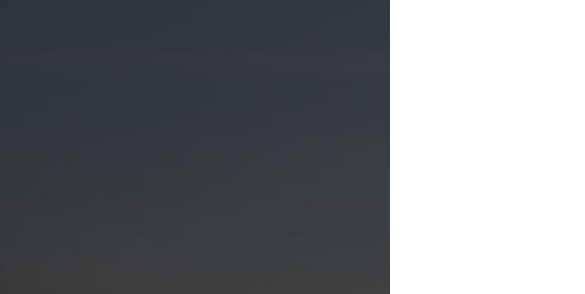
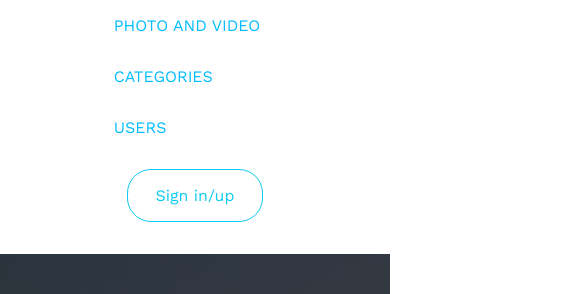
Before and after one commit to MdPiarulIslamAlif/snapx, a plain HTML site: page index.html in a window 390 px wide. Shown: the part 124-418 px from the top of the page, 585 px wide, since content can reach past the window. Drawn offline with nearby package versions, Linux system fonts and the light colour scheme.

Commit message:
complet responsive for mobile or tab de

```diff
--- a/index.html
+++ b/index.html
@@ -5,6 +5,7 @@
      <meta name="viewport" content="width=device-width, initial-scale=1.0">
      <title>snapx</title>
      <link rel="stylesheet" href="style/style.css">
+     <link rel="stylesheet" href="responsiv/responsine.css">
 </head>
 <body>
      <!-- header section start form here -->
--- /dev/null
+++ b/responsiv/responsine.css
@@ -0,0 +1,27 @@
+/* mobile responsive start form here */
+@media screen and (max-width:576px){
+     .nav-container,
+     nav>ul
+     {
+          flex-direction: column;
+     }
+     nav{
+          background-color: transparent;
+
+     }
+     nav>ul li a{
+          color: #00bdfe;
+          text-align: center;
+     }
+     .header-btn{
+          margin-bottom: 1rem;
+     }
+     .header-banner-container{
+          margin-top: 2rem;
+     }
+
+
+}
+/* mobile responsive end form here */
+
+/* responsive for tab devise */
```
